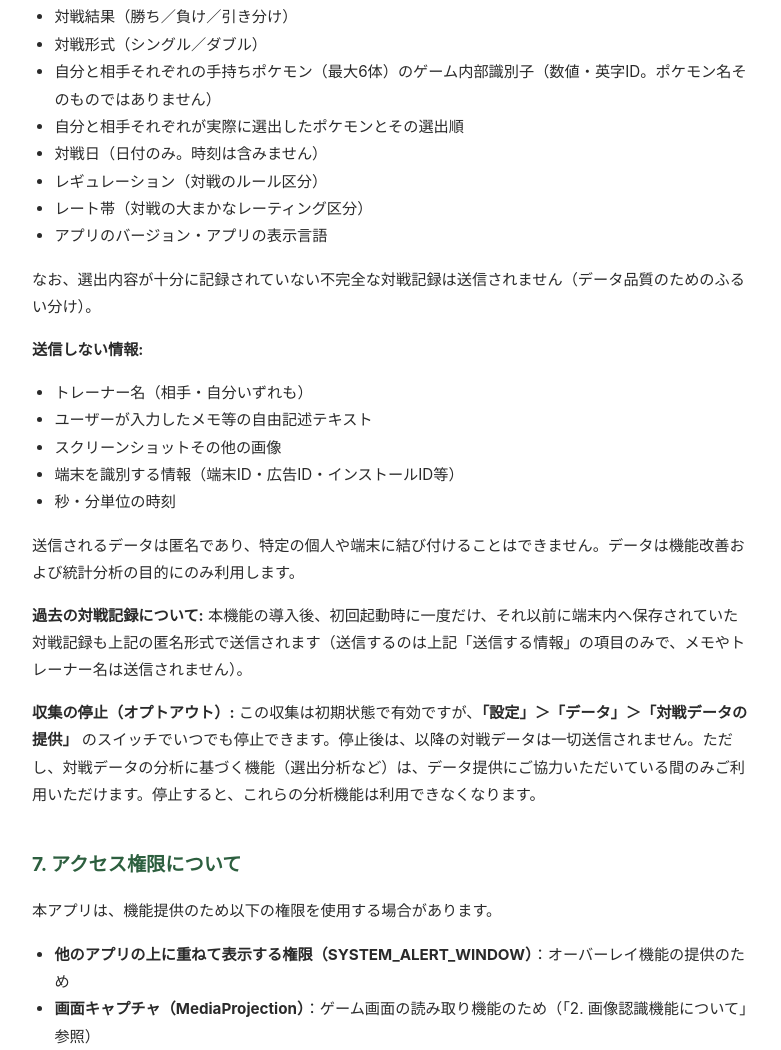
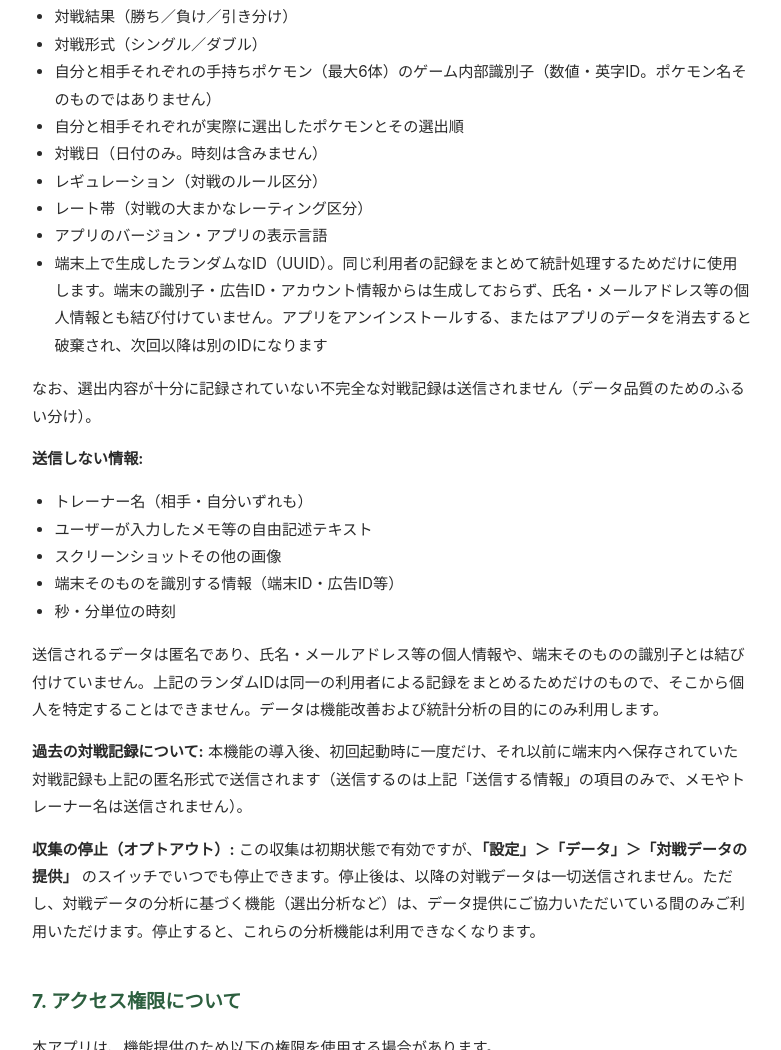
Before and after one commit to RAKKO-LAB/battlesupport, a plain HTML site: page privacy/index.html in a window 1280 px wide. Shown: the part 1598-2648 px from the top of the page, without its empty margins (248-1029 px from the left). Drawn offline with Linux system fonts and the light colour scheme.

Commit message:
docs(privacy): the app now sends a random per-install id, so stop promising it does not

```diff
--- a/privacy/index.html
+++ b/privacy/index.html
@@ -56,6 +56,7 @@
   <li>レギュレーション（対戦のルール区分）</li>
   <li>レート帯（対戦の大まかなレーティング区分）</li>
   <li>アプリのバージョン・アプリの表示言語</li>
+  <li>端末上で生成したランダムなID（UUID）。同じ利用者の記録をまとめて統計処理するためだけに使用します。端末の識別子・広告ID・アカウント情報からは生成しておらず、氏名・メールアドレス等の個人情報とも結び付けていません。アプリをアンインストールする、またはアプリのデータを消去すると破棄され、次回以降は別のIDになります</li>
 </ul>
 <p>なお、選出内容が十分に記録されていない不完全な対戦記録は送信されません（データ品質のためのふるい分け）。</p>
 <p><strong>送信しない情報:</strong></p>
@@ -63,10 +64,10 @@
   <li>トレーナー名（相手・自分いずれも）</li>
   <li>ユーザーが入力したメモ等の自由記述テキスト</li>
   <li>スクリーンショットその他の画像</li>
-  <li>端末を識別する情報（端末ID・広告ID・インストールID等）</li>
+  <li>端末そのものを識別する情報（端末ID・広告ID等）</li>
   <li>秒・分単位の時刻</li>
 </ul>
-<p>送信されるデータは匿名であり、特定の個人や端末に結び付けることはできません。データは機能改善および統計分析の目的にのみ利用します。</p>
+<p>送信されるデータは匿名であり、氏名・メールアドレス等の個人情報や、端末そのものの識別子とは結び付けていません。上記のランダムIDは同一の利用者による記録をまとめるためだけのもので、そこから個人を特定することはできません。データは機能改善および統計分析の目的にのみ利用します。</p>
 <p><strong>過去の対戦記録について:</strong> 本機能の導入後、初回起動時に一度だけ、それ以前に端末内へ保存されていた対戦記録も上記の匿名形式で送信されます（送信するのは上記「送信する情報」の項目のみで、メモやトレーナー名は送信されません）。</p>
 <p><strong>収集の停止（オプトアウト）:</strong> この収集は初期状態で有効ですが、<strong>「設定」＞「データ」＞「対戦データの提供」</strong> のスイッチでいつでも停止できます。停止後は、以降の対戦データは一切送信されません。ただし、対戦データの分析に基づく機能（選出分析など）は、データ提供にご協力いただいている間のみご利用いただけます。停止すると、これらの分析機能は利用できなくなります。</p>
 
```
